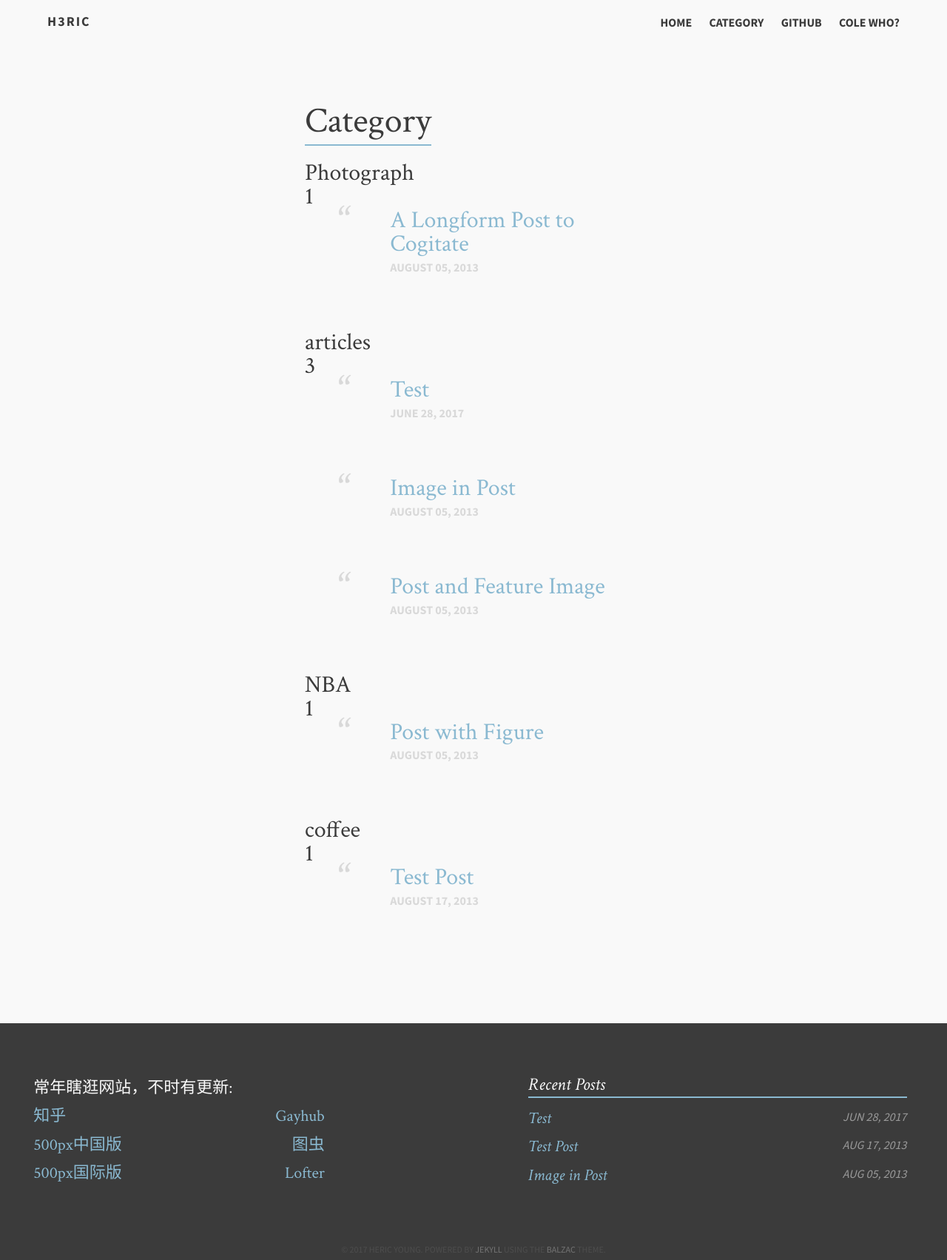
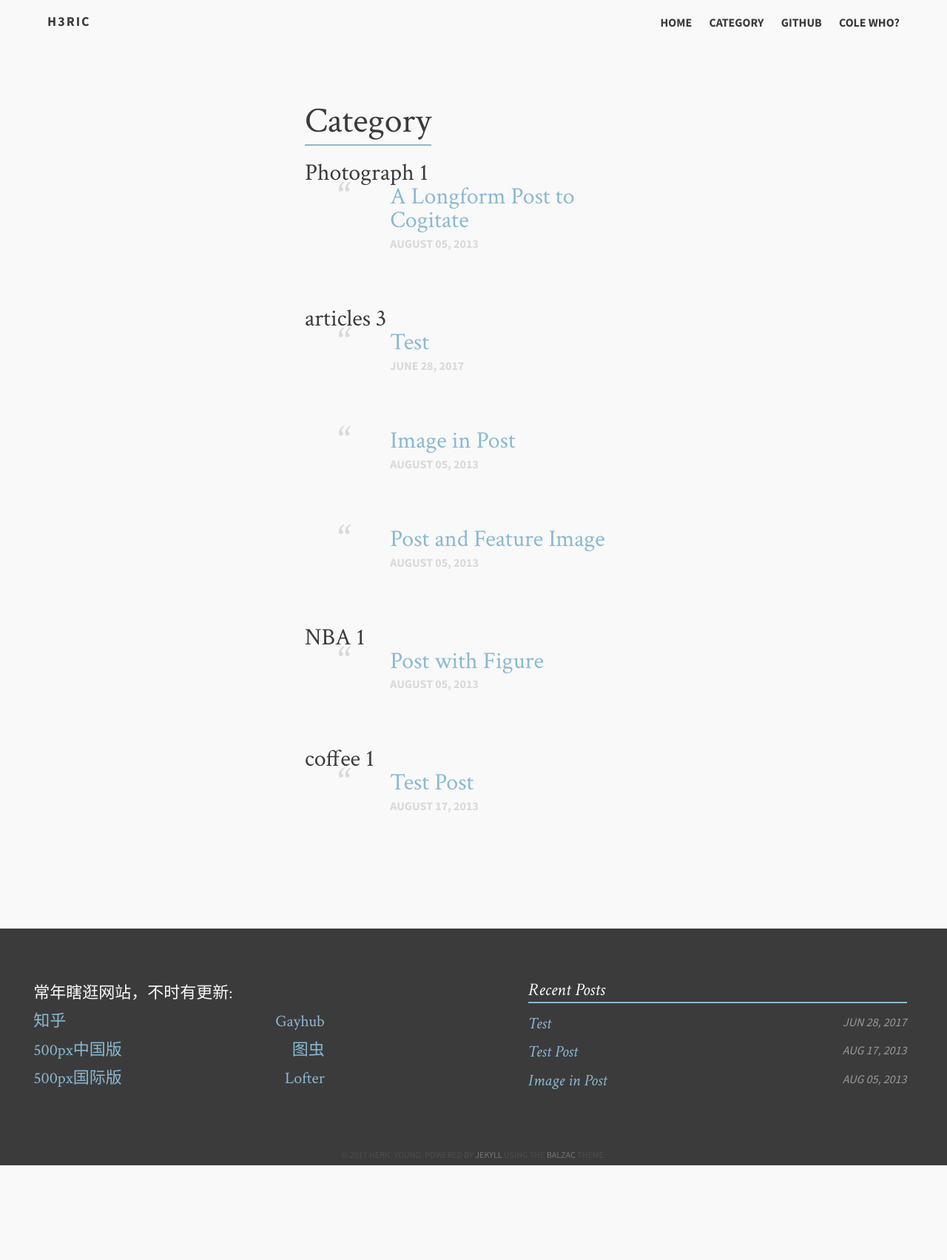
Before and after one commit to HericYoung/Blog, a Jekyll site: the page built from category.md, in a window 1280 px wide. Shown: the whole page at 74% size. Built offline with Jekyll 4.4.1, drawn with Linux system fonts in a browser that asks for light colours; after the commit the page ends 1575 px from its top, so only the background shows below that.

Commit message:
no message

```diff
--- a/_layouts/category.html
+++ b/_layouts/category.html
@@ -9,7 +9,7 @@
 
                 {% for category in site.categories %}
                     <li>
-                        <h3>{{ category | first }}</h3>
+                        <span>{{ category | first }}</span>
                         </span style="float:right">{{ category | last | size }}</span>
                         <ul class="post-list">
                             {% for post in category.last %}
```
